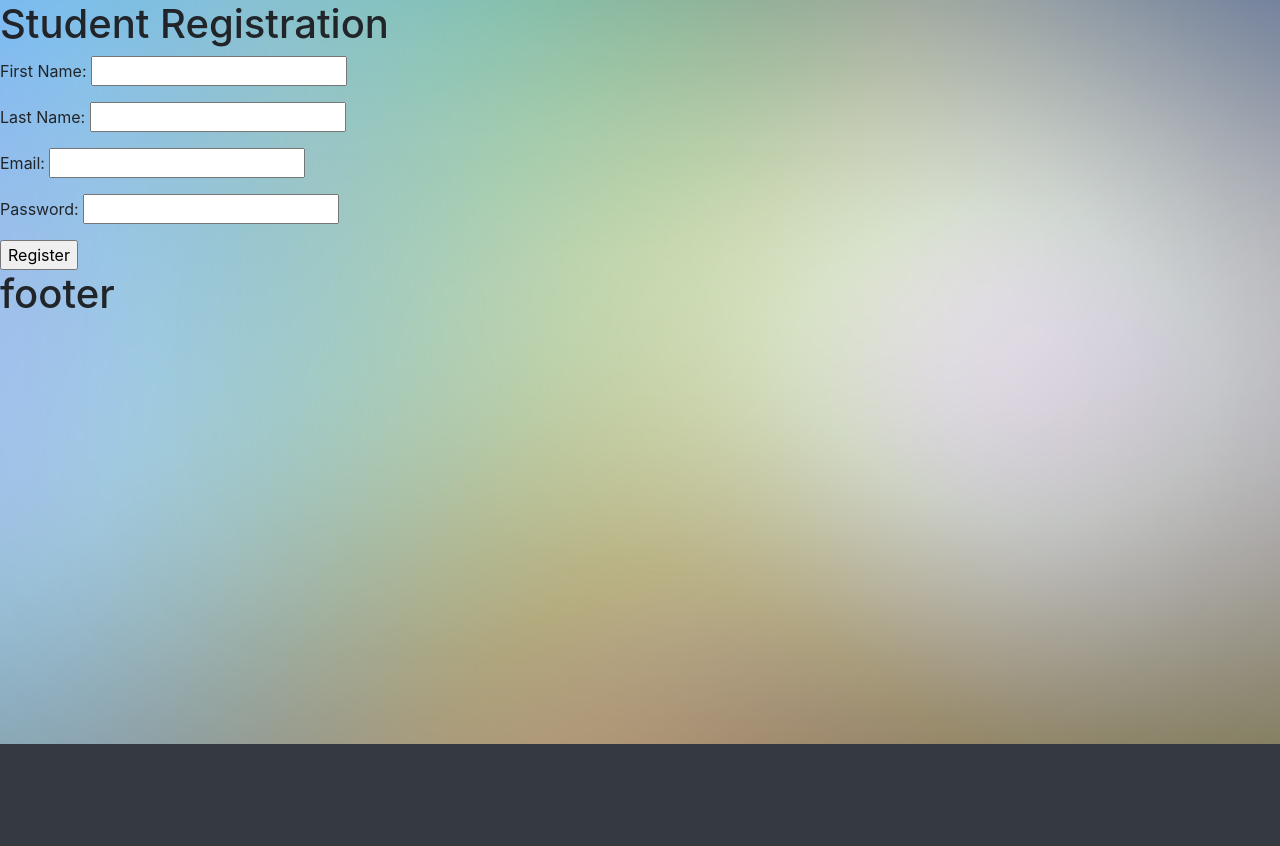
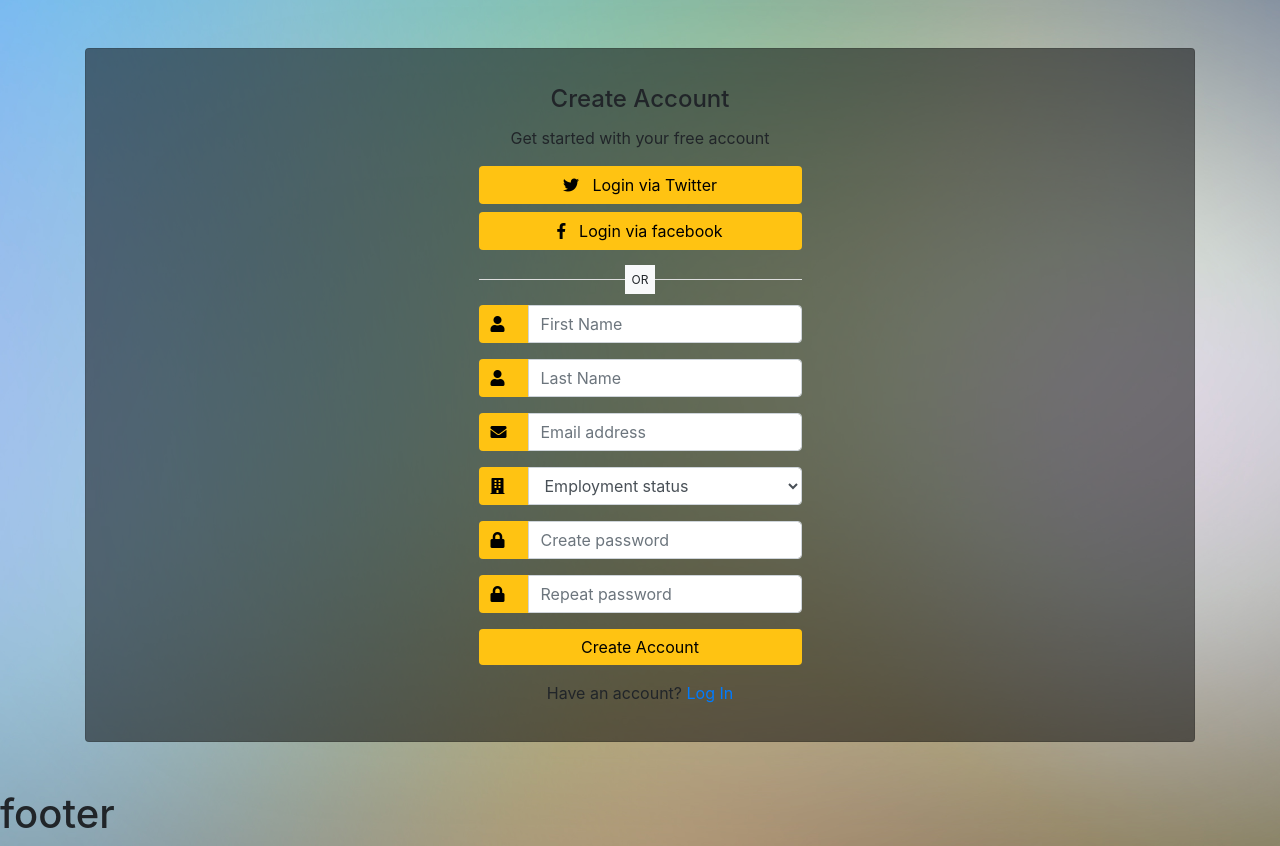
Before and after one commit to EthikalHaKingGhost/elearningsystem, a PHP site: page /registration.php in a window 1280 px wide. Shown: the part 56-902 px from the top of the page. Before the commit the page ends 800 px from the top, so only its background shows below. Run offline with PHP 8.4, Linux system fonts and the light colour scheme; some libraries are stand-ins or nearby versions.

Commit message:
Bootsrap for Login and Registration
Attempt to install multiple bootstraps to select best. login and
registration files, working login function with bootstrap. Fixed all
necessary design issues. Currently working on registration page login
with bootrap for user design.

```diff
--- a/registration.php
+++ b/registration.php
@@ -1,44 +1,146 @@
+
+
+
+
 
 <?php
 
-	if(isset($_POST["registration"])){
 
-include "connection.php";
-    $user_id = $_POST["user_id"];
-	$first_name = $_POST["first_name"];
-	$last_name = $_POST["last_name"];
-	$email = $_POST["email"];
-	$password = $_POST["password"];
-
-	$password = password_hash($password, PASSWORD_DEFAULT);
-
-	//////////////////////////////////////////////////////////////
-
-	$sql = "INSERT INTO `users` (`user_id`, `first_name`, `last_name`, `email`, `password`, `regdate`)
-	VALUES ('NULL', '$first_name', '$last_name', '$email', '$password', current_timestamp());";
-
-
-	if (mysqli_query($conn, $sql)) {
-		echo "New record created successfully";
-	} else {
-		echo "Error: " . $sql . "<br>" . mysqli_error($conn);
-	}
-
-}
 
 include 'header.php'; ?>
 
-  	<h1>Student Registration</h1>
+<style>
 
-	<form action="registration.php" method= "post">
 
-	<p>First Name: <input type="text" name="first_name"></p>
-	<p>Last Name: <input type="text" name="last_name"></p>
-	<p>Email: <input type="text" name="email"></p>
-	<p>Password: <input type="text" name="password"></p>
+.divider-text {
+    position: relative;
+    text-align: center;
+    margin-top: 15px;
+    margin-bottom: 15px;
+}
+.divider-text span {
+    padding: 7px;
+    font-size: 12px;
+    position: relative;
+    z-index: 2;
+}
+.divider-text:after {
+    content: "";
+    position: absolute;
+    width: 100%;
+    border-bottom: 1px solid #ddd;
+    top: 55%;
+    left: 0;
+    z-index: 1;
+}
 
-	<input type="submit" name="registration" value="Register">
+.input-group-prepend span{
+width: 50px;
+background-color: #FFC312;
+color: black;
+border:0 !important;
+}
+.btn-facebook {
+    background-color: #FFC312;
+    color: black;
+}
+.btn-twitter {
+    background-color: #FFC312;
+    color: black;
+}
 
-	</form>
+.btn-primary{
+     background-color: #FFC312;
+    color: black;
+    border: none;
+}
+.btn-facebook:hover{
+color: black;
+background-color: #3b5998;
+}
+.btn-twitter:hover{
+color: black;
+background-color: #00acee;
+}
+.btn-primary:hover{
+color: black;
+background-color: #39C16C;
+}
+.card{
+height: 100%;
+margin-top: auto;
+margin-bottom: auto;
+width: 100%;
+background-color: rgba(0,0,0,0.5) !important;
+}
+</style>
 
-<?php include 'footer.php';?>
+
+<link rel="stylesheet" href="https://use.fontawesome.com/releases/v5.0.8/css/all.css">
+
+<br>
+<br>
+<div class="container" >
+<div class="card bg-light">
+<article class="card-body mx-auto" style="max-width: 400px;">
+	<h4 class="card-title mt-3 text-center">Create Account</h4>
+	<p class="text-center">Get started with your free account</p>
+	<p>
+		<a href="" class="btn btn-block btn-twitter"> <i class="fab fa-twitter"></i>   Login via Twitter</a>
+		<a href="" class="btn btn-block btn-facebook"> <i class="fab fa-facebook-f"></i>   Login via facebook</a>
+	</p>
+	<p class="divider-text">
+        <span class="bg-light">OR</span>
+    </p>
+	<form>
+	<div class="form-group input-group">
+		<div class="input-group-prepend">
+		    <span class="input-group-text"> <i class="fa fa-user"></i> </span>
+		 </div>
+        <input name="first_name" class="form-control" placeholder="First Name" type="text">
+    </div> <!-- form-group// -->
+    <div class="form-group input-group">
+		<div class="input-group-prepend">
+		    <span class="input-group-text"> <i class="fa fa-user"></i> </span>
+		 </div>
+        <input name="last_name" class="form-control" placeholder="Last Name" type="text">
+    </div> <!-- form-group// -->
+    <div class="form-group input-group">
+    	<div class="input-group-prepend">
+		    <span class="input-group-text"> <i class="fa fa-envelope"></i> </span>
+		 </div>
+        <input name="email" class="form-control" placeholder="Email address" type="email">
+    </div> <!-- form-group// -->
+    <div class="form-group input-group">
+    	<div class="input-group-prepend">
+		    <span class="input-group-text"> <i class="fa fa-building"></i> </span>
+		</div>
+		<select class="form-control">
+			<option selected="">Employment status</option>
+			<option>Employed</option>
+			<option>Unemployed</option>
+		</select>
+	</div> <!-- form-group end.// -->
+    <div class="form-group input-group">
+    	<div class="input-group-prepend">
+		    <span class="input-group-text"> <i class="fa fa-lock"></i> </span>
+		</div>
+        <input  name="password" class="form-control" placeholder="Create password" type="password">
+    </div> <!-- form-group// -->
+    <div class="form-group input-group">
+    	<div class="input-group-prepend">
+		    <span class="input-group-text"> <i class="fa fa-lock"></i> </span>
+		</div>
+        <input name="password" class="form-control" placeholder="Repeat password" type="password">
+    </div> <!-- form-group// -->
+    <div class="form-group">
+        <button name="registration" type="submit" class="btn btn-primary btn-block" value="register" > Create Account  </button>
+    </div> <!-- form-group// -->
+    <p class="text-center">Have an account? <a href="login.php">Log In</a> </p>
+</form>
+</article>
+</div> <!-- card.// -->
+</div>
+<br><br>
+</article>
+<?php include 'footer.php'; ?>
```
Also changed, not shown: login.php (+135 -7 lines).
